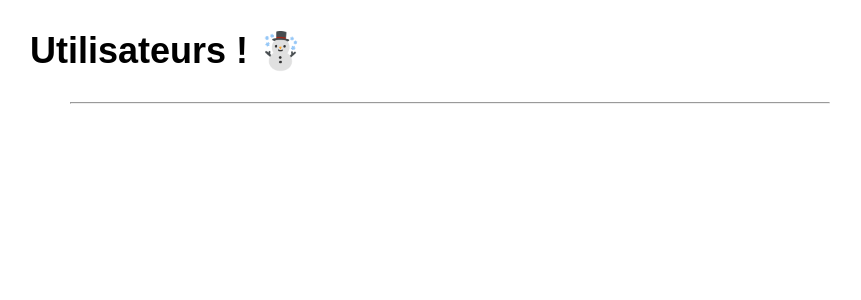
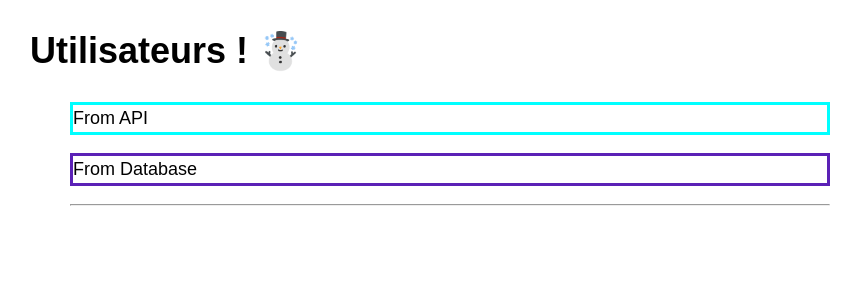
Before and after one commit to ismail1432/Demo-APIPlatformCon-2023, a Symfony app: template templates/utilisateur/liste.html.twig in a window 1280 px wide. Shown: the top 300 px of the page, without its empty margins (210-1071 px from the left). Run offline with Twig, Linux system fonts and the light colour scheme; the template is opened without the code that fills it, so the values that code supplies are empty; some libraries are stand-ins or nearby versions.

Commit message:
add color and legend

```diff
--- a/src/Doctrine/Listener/EntityWithMigratedRelationPostLoadSubscriber.php
+++ b/src/Doctrine/Listener/EntityWithMigratedRelationPostLoadSubscriber.php
@@ -3,6 +3,7 @@
 namespace App\Doctrine\Listener;
 
 use App\Http\Config\ContainsApiResource;
+use App\Http\Repository\HttpRepositoryInterface;
 use Doctrine\Bundle\DoctrineBundle\EventSubscriber\EventSubscriberInterface;
 use Doctrine\ORM\Event\PostLoadEventArgs;
 use Doctrine\ORM\Events;
@@ -41,6 +42,8 @@ class EntityWithMigratedRelationPostLoadSubscriber implements EventSubscriberInt
                 if (!$this->httpRepositoryLocator->has($relationConfiguration->getFqcn())) {
                     throw new \LogicException(sprintf('No http repository found for "%s"', $relationConfiguration->getFqcn()));
                 }
+
+                /** @var HttpRepositoryInterface $httpRepository */
                 $httpRepository = $this->httpRepositoryLocator->get($relationConfiguration->getFqcn());
                 $property = $this->propertyAccessor->getValue($object, $relationConfiguration->getPropertyPath());
                 $idValue = $this->propertyAccessor->getValue($property, $relationConfiguration->getIdentifier());
--- a/src/Entity/Utilisateur.php
+++ b/src/Entity/Utilisateur.php
@@ -27,7 +27,7 @@ class Utilisateur
     #[ORM\OneToOne(cascade: ['persist', 'remove'])]
     private ?Adresse $adresse = null;
 
-    #[ORM\OneToMany(mappedBy: 'utilisateur', targetEntity: Commande::class)]
+    #[ORM\OneToMany(mappedBy: 'utilisateur', targetEntity: Commande::class, fetch: 'EXTRA_LAZY')]
     private Collection $commandes;
 
     public function __construct()
--- a/templates/block_utilisateur_detail.html.twig
+++ b/templates/block_utilisateur_detail.html.twig
@@ -1,7 +1,8 @@
 <div class="example-wrapper">
+    <div class="api">
     <h1>🗣️ {{ utilisateur.nom }} {{ utilisateur.prenom}}</h1>
 
     <h3>🏠 Adresse : {{ utilisateur.adresse.rue}}, {{ utilisateur.adresse.ville }} -  {{ utilisateur.adresse.codePostal}}</h3>
-
-    <h4>📩 Email : {{ utilisateur.email }}</h4>
+    </div>
+    <h4 class="database">📩 Email : {{ utilisateur.email }}</h4>
 </div>
--- a/templates/utilisateur/detail.html.twig
+++ b/templates/utilisateur/detail.html.twig
@@ -4,12 +4,15 @@
 <style>
     .example-wrapper { margin: 1em auto; max-width: 800px; width: 95%; font: 18px/1.5 sans-serif; }
     .example-wrapper code { background: #F5F5F5; padding: 2px 6px; }
+    .database {border-style: solid; border-color: #5B21B6}
+    .api {border-style: solid; border-color: aqua}
 </style>
 
 <div class="example-wrapper">
     {% include 'block_utilisateur_detail.html.twig' %}
 
             {% if  utilisateur.commandes|length > 0 %}
+                <div class="database">
             <h2>Commandes</h2>
             {% endif %}
         <ul>
@@ -17,7 +20,8 @@
                 <li>{{ commande.nom }} {{ commande.prix }} € <a href="{{ path('detail_commande', {id: commande.id}) }}">Voir commande 🛒</a></li>
             {% endfor %}
         <ul>
+            {% if  utilisateur.commandes|length > 0 %}</div>{% endif %}
 
-            <h5><a href="{{ path('liste_utilisateur') }}">📖 Liste utilisateur</a> </h5>
+            <h5><a href="{{ path('liste_utilisateur') }}">📖 Liste utilisateurs</a> </h5>
 </div>
 {% endblock %}
--- a/templates/utilisateur/liste.html.twig
+++ b/templates/utilisateur/liste.html.twig
@@ -4,20 +4,25 @@
 <style>
     .example-wrapper { margin: 1em auto; max-width: 800px; width: 95%; font: 18px/1.5 sans-serif; }
     .example-wrapper code { background: #F5F5F5; padding: 2px 6px; }
+    .api {border-style: solid; border-color: aqua}
+    .database {border-style: solid; border-color: #5B21B6}
 </style>
 
 <div class="example-wrapper">
     <h1>Utilisateurs ! ☃️</h1>
-
     <ul>
+        <p class="api">From API</p>
+        <p class="database">From Database</p>
         <hr>
         {% for utilisateur in utilisateurs %}
+        <div class="api">
             <li>Nom : {{ utilisateur.nom  }} </li>
             <li>Prenom : {{ utilisateur.prenom}} </li>
             <li>Adresse : {{ utilisateur.adresse.rue}} </li>
             <li>Ville : {{ utilisateur.adresse.ville }} </li>
             <li>Code Postal : {{ utilisateur.adresse.codePostal}} </li>
             <a href="{{ path('detail_utilisateur', {id: utilisateur.id} ) }}">Detail 🔎</a>
+        </div>
         <hr>
         {% endfor %}
         <ul>
```
Also changed, not shown: templates/commande/index.html.twig (+7 -2 lines).
